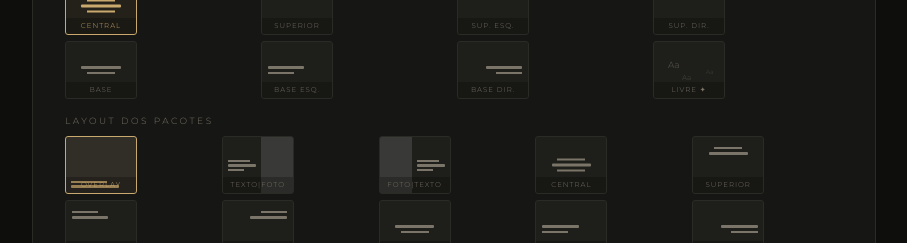
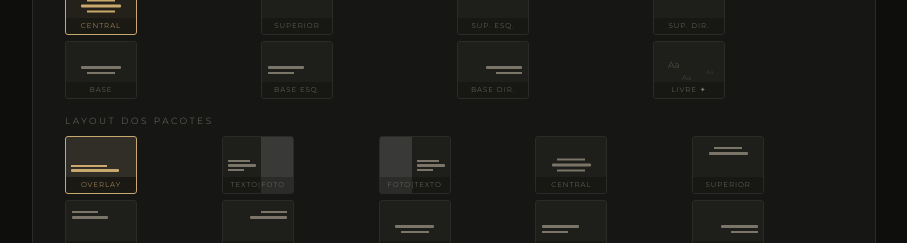
Before and after one commit to thalesfa20-spec/Gerador-editorial, a plain HTML site: page index.html in a window 1280 px wide. Shown: the part 960-1203 px from the top of the page, without its empty margins (316-1223 px from the left). Drawn offline with nearby package versions, Linux system fonts and the light colour scheme.

Commit message:
Update index.html

```diff
--- a/index.html
+++ b/index.html
@@ -783,7 +783,7 @@ input[type=range]{accent-color:var(--gold);}
 
         <!-- Fila 1: layouts de texto sobre foto -->
         <div class="layout-thumb active" data-pkg="overlay" onclick="setPkgLayout('overlay',this)" title="Foto como background completo">
-          <div style="position:absolute;inset:0;background:rgba(255,255,255,.06);display:flex;align-items:flex-end;padding:5px;">
+          <div style="position:absolute;top:0;left:0;right:0;bottom:16px;background:rgba(255,255,255,.06);display:flex;align-items:flex-end;padding:5px;">
             <div style="width:100%;"><div style="height:2px;background:currentColor;width:60%;margin-bottom:2px;"></div>
             <div style="height:3px;background:currentColor;width:80%;border-radius:1px;"></div></div>
           </div>
```
